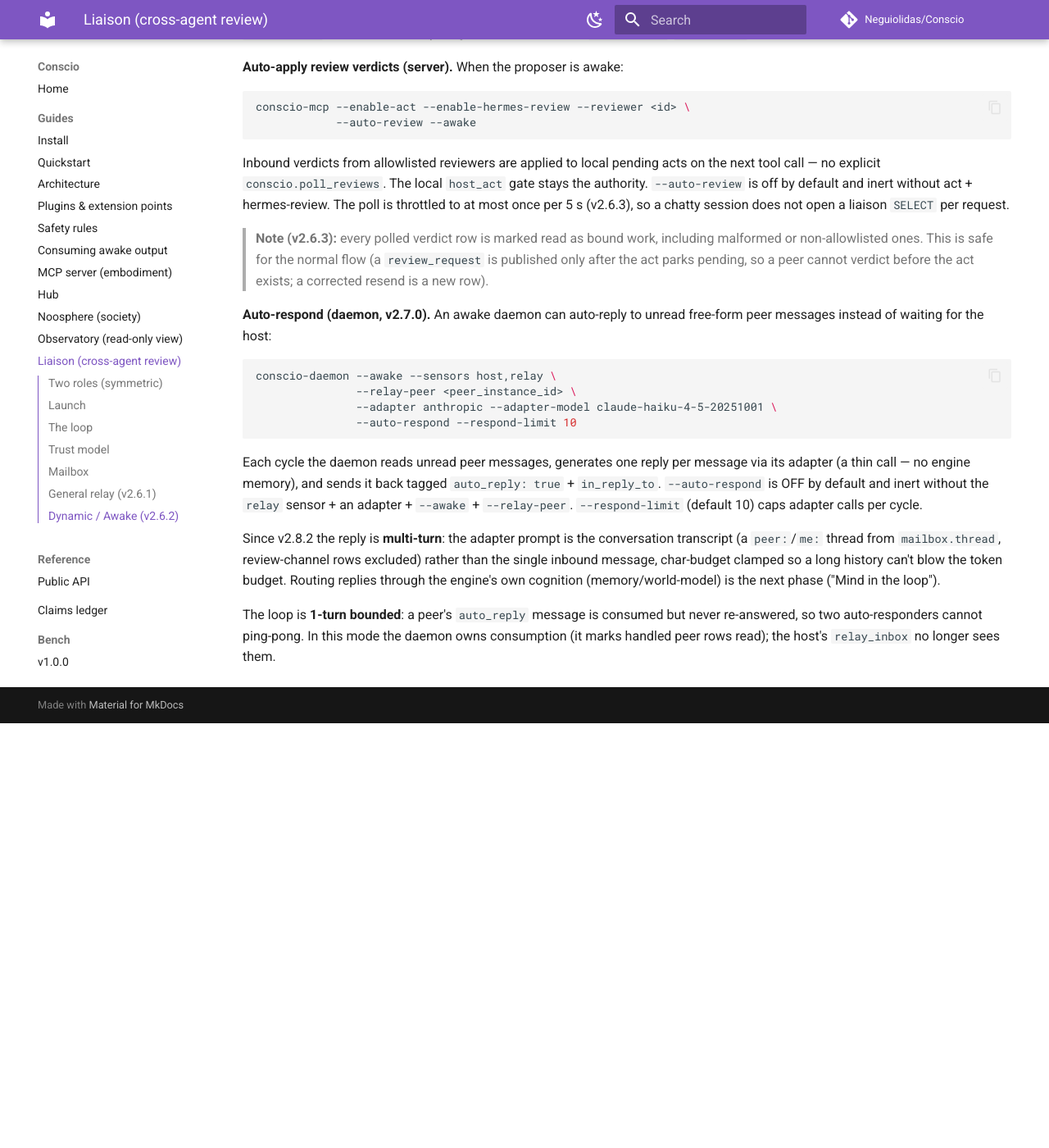
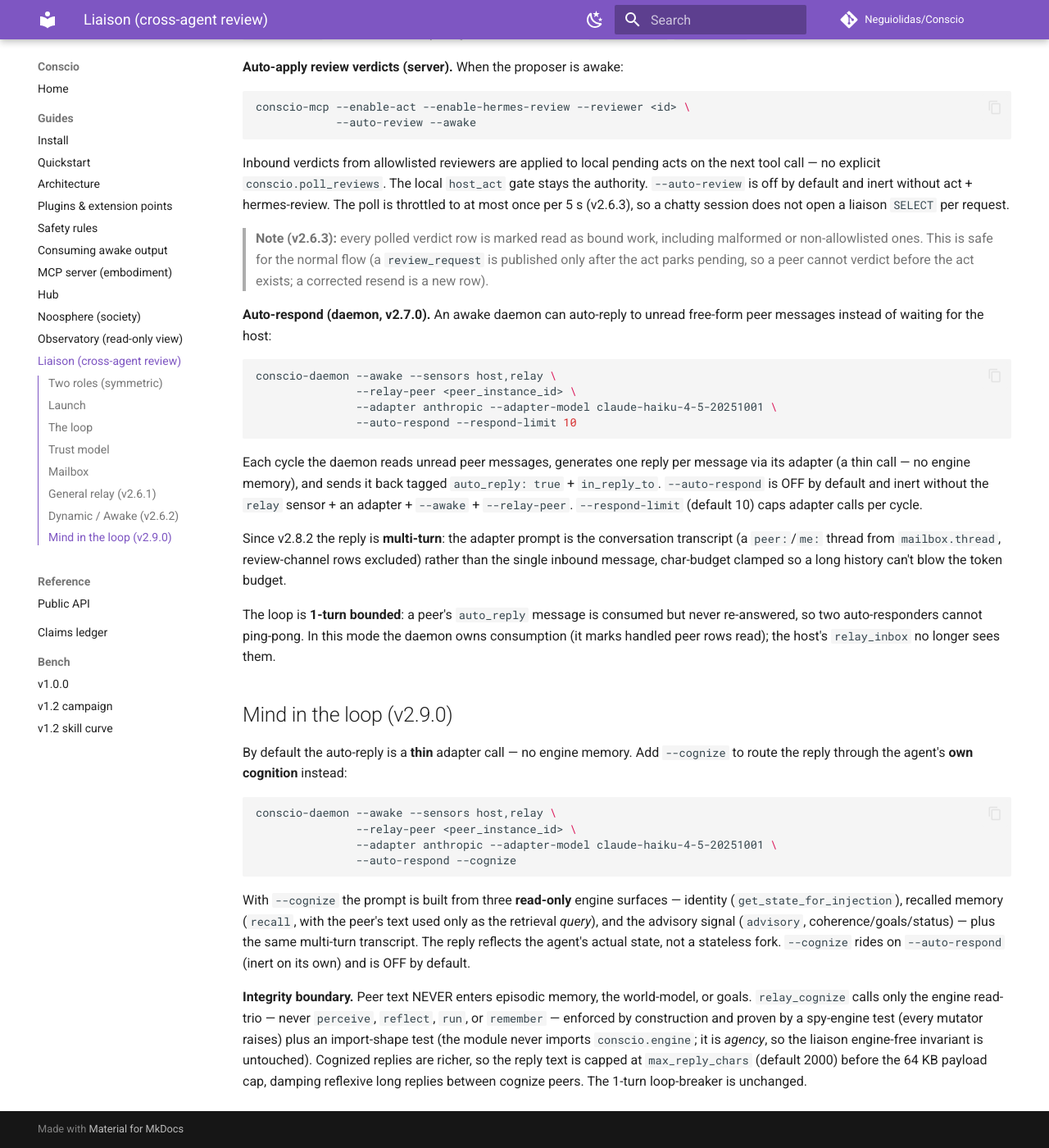
Before and after one commit to Neguiolidas/Conscio, an MkDocs documentation site: the page built from docs/guides/liaison.md, in a window 1280 px wide and 1400 px high, scrolled down 2649 px. Shown: the whole window at 82% size. Built offline with MkDocs 1.6.1 and Material for MkDocs 9.7.7, drawn with Linux system fonts in a browser that asks for light colours; comment, search, counter and statistics services are not loaded; before the commit the page ends 3531 px from its top, so only the background shows below that.

Commit message:
docs: v2.9.0 Mind in the loop — version, changelog, CLAIMS #63, liaison guide
Co-Authored-By: Claude Opus 4.8 <noreply@anthropic.com>

````diff
--- a/conscio/__init__.py
+++ b/conscio/__init__.py
@@ -6,7 +6,7 @@ and goal generation. Adapts behavior based on the underlying model's
 context window size.
 """
 
-__version__ = "2.8.2"
+__version__ = "2.9.0"
 __author__ = "Neguiolidas / Neguitech"
 
 from .engine import ConsciousnessEngine
--- a/docs/guides/liaison.md
+++ b/docs/guides/liaison.md
@@ -151,10 +151,37 @@ without the `relay` sensor + an adapter + `--awake` + `--relay-peer`.
 Since v2.8.2 the reply is **multi-turn**: the adapter prompt is the conversation
 transcript (a `peer:`/`me:` thread from `mailbox.thread`, review-channel rows
 excluded) rather than the single inbound message, char-budget clamped so a long
-history can't blow the token budget. Routing replies through the engine's own
-cognition (memory/world-model) is the next phase ("Mind in the loop").
+history can't blow the token budget.
 
 The loop is **1-turn bounded**: a peer's `auto_reply` message is consumed but
 never re-answered, so two auto-responders cannot ping-pong. In this mode the
 daemon owns consumption (it marks handled peer rows read); the host's
 `relay_inbox` no longer sees them.
+
+## Mind in the loop (v2.9.0)
+
+By default the auto-reply is a **thin** adapter call — no engine memory. Add
+`--cognize` to route the reply through the agent's **own cognition** instead:
+
+```bash
+conscio-daemon --awake --sensors host,relay \
+               --relay-peer <peer_instance_id> \
+               --adapter anthropic --adapter-model claude-haiku-4-5-20251001 \
+               --auto-respond --cognize
+```
+
+With `--cognize` the prompt is built from three **read-only** engine surfaces —
+identity (`get_state_for_injection`), recalled memory (`recall`, with the peer's
+text used only as the retrieval *query*), and the advisory signal (`advisory`,
+coherence/goals/status) — plus the same multi-turn transcript. The reply reflects
+the agent's actual state, not a stateless fork. `--cognize` rides on
+`--auto-respond` (inert on its own) and is OFF by default.
+
+**Integrity boundary.** Peer text NEVER enters episodic memory, the world-model,
+or goals. `relay_cognize` calls only the engine read-trio — never `perceive`,
+`reflect`, `run`, or `remember` — enforced by construction and proven by a
+spy-engine test (every mutator raises) plus an import-shape test (the module
+never imports `conscio.engine`; it is *agency*, so the liaison engine-free
+invariant is untouched). Cognized replies are richer, so the reply text is capped
+at `max_reply_chars` (default 2000) before the 64 KB payload cap, damping
+reflexive long replies between cognize peers. The 1-turn loop-breaker is unchanged.
````
Also changed, not shown: CHANGELOG.md (+27 -0 lines), README.md (+3 -2 lines), docs/CLAIMS.md (+1 -0 lines).
